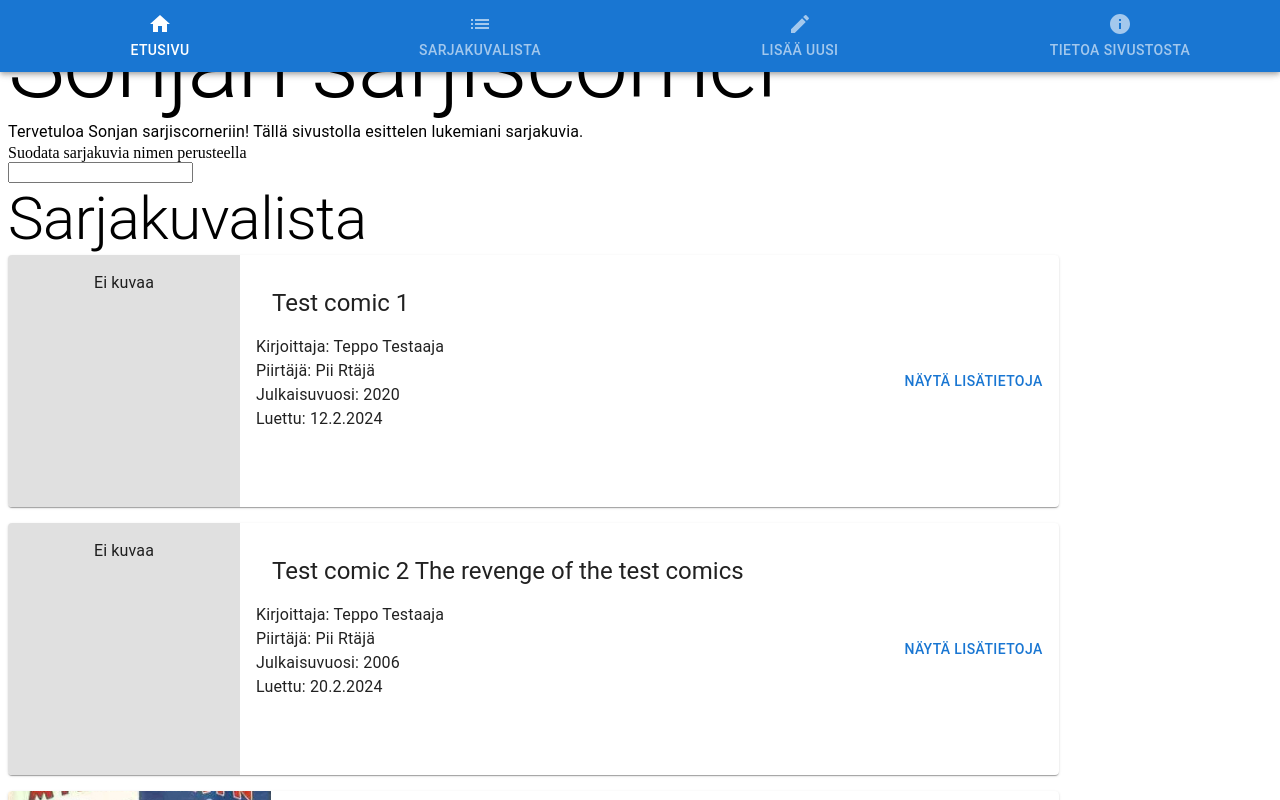
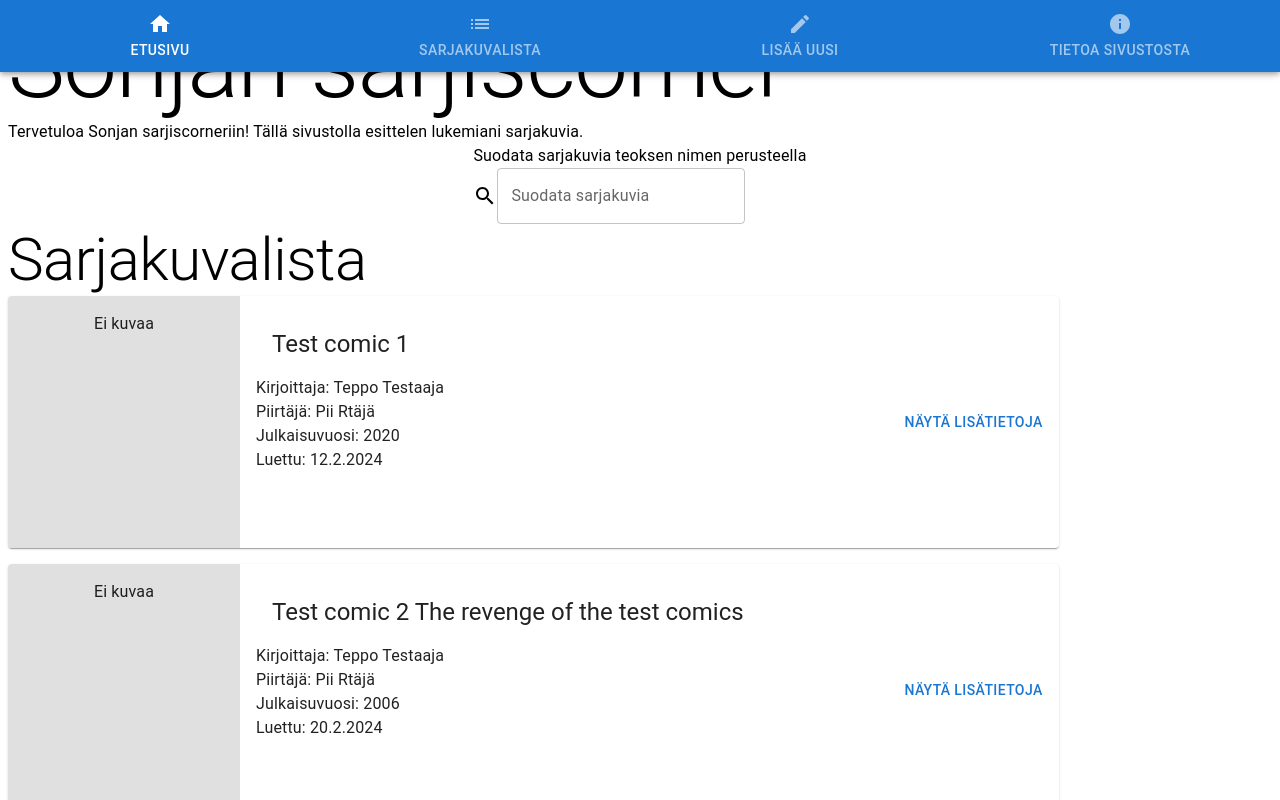
Before and after one commit to faltzuthewiz/comics-frontend, a React (Vite) app: page / in a window 1280 px wide. Shown: the top 800 px of the page. Built offline with nearby package versions, Linux system fonts and the light colour scheme.

Commit message:
refactored Filter

```diff
--- a/src/components/ComicsList.jsx
+++ b/src/components/ComicsList.jsx
@@ -14,7 +14,7 @@ function ComicsList({ comics, showbtn }) {
                                 <Card sx={{ display: "flex" }}>
                                     {
                                         comic.image !== "" ?
-                                            <CardMedia sx={{ height: 220, width: 320, }} component="img" image={`src/images/${comic.image}`} alt="Sarjakuvan kansikuva" />
+                                            <CardMedia sx={{ height: 220, width: 230, }} component="img" image={`src/images/${comic.image}`} alt="Sarjakuvan kansikuva" />
                                             : <CardContent sx={{ textAlign: "center", height: 220, width: 200, backgroundColor: "grey.300" }}><Typography >Ei kuvaa</Typography></CardContent>
                                     }
                                     <CardContent sx={{ flexGrow: 8 }}>
--- a/src/components/Filter.jsx
+++ b/src/components/Filter.jsx
@@ -1,12 +1,17 @@
+import { Box, TextField, Typography } from "@mui/material"
+import SearchIcon from '@mui/icons-material/Search';
+
 function Filter({ onChange, value }) {
     return (
-        <div>
+        <Box sx={{ display: "flex", justifyContent: "center", alignItems: "center" }}>
             <form action="">
-                <label>Suodata sarjakuvia nimen perusteella<br />
-                    <input type="search" value={value} onChange={onChange} />
-                </label>
+                <Typography>Suodata sarjakuvia teoksen nimen perusteella</Typography>
+                <Box sx={{ display: "flex", alignItems: "center" }}>
+                    <SearchIcon sx={{}} />
+                    <TextField id="search-bar" onChange={onChange} label="Suodata sarjakuvia" value={value} />
+                </Box>
             </form>
-        </div>
+        </Box>
     )
 }
 
```
